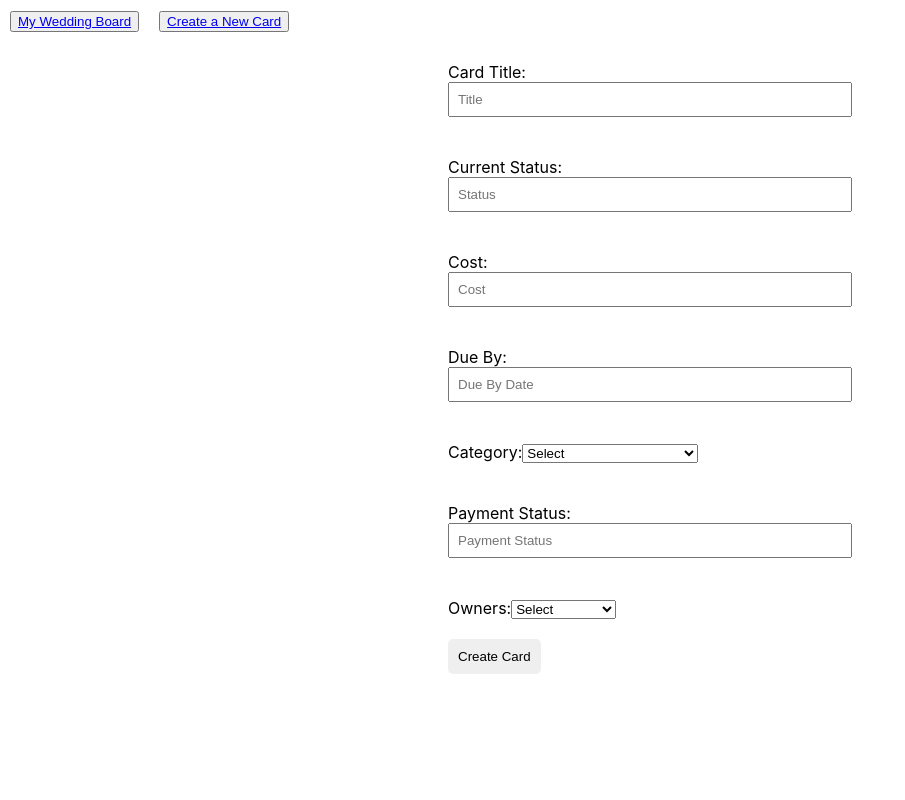
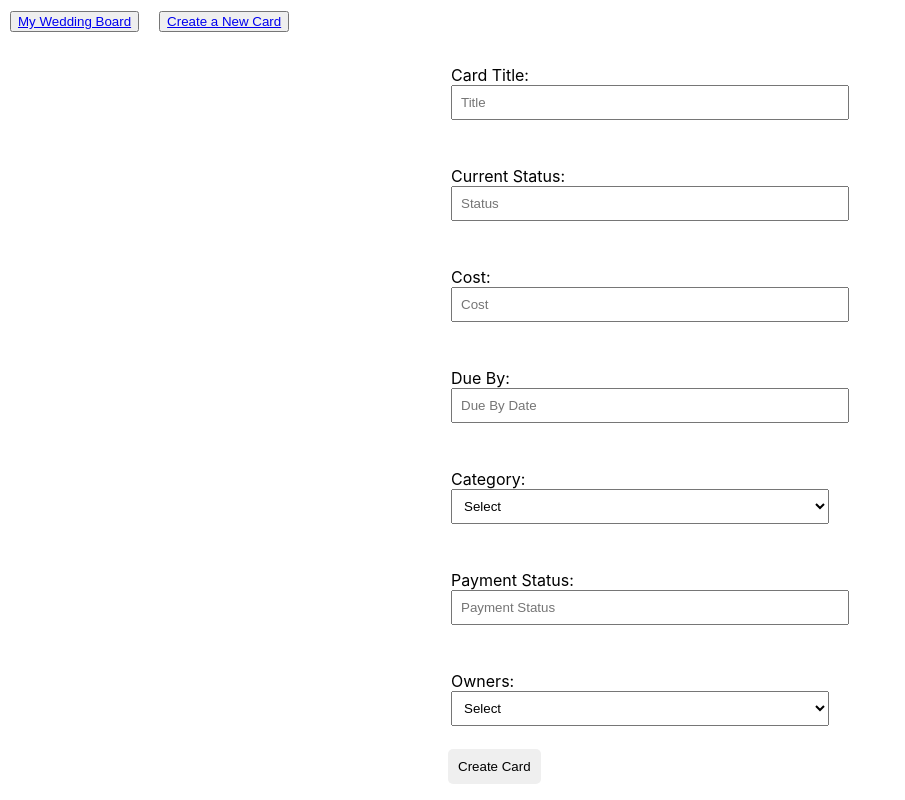
Before and after one commit to jasonbracco/WeddingWizard, a React (Create React App) app: page /createnew in a window 1280 px wide. Shown: the whole page, without its empty margins (0-905 px from the left). Built offline with nearby package versions, Linux system fonts and the light colour scheme.

Commit message:
fixing styling on select elements

```diff
--- a/src/App.css
+++ b/src/App.css
@@ -110,9 +110,15 @@
 
 .card-form label {
     display: block; /* Ensure each label is on a new line */
+    padding: 3px;
 }
 
 .card-form input {
+    width: 100%;
+    padding: 8px;
+}
+
+.card-form select {
     width: 100%; /* Make input fill the container */
     padding: 8px;
 }
```
